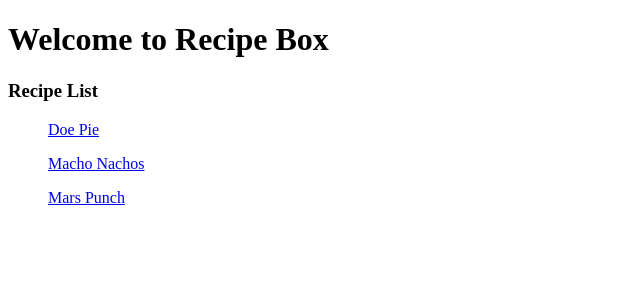
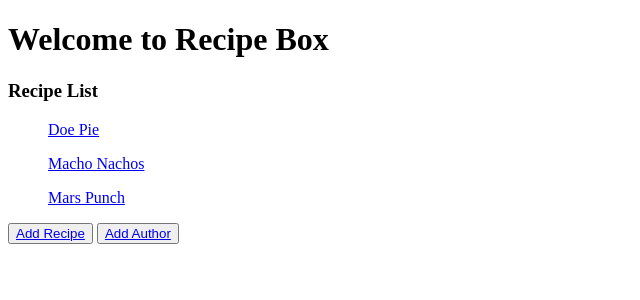
Before and after one commit to jcarr47362/recipeboxV1, a Django app: page / in a window 1280 px wide. Shown: the top 300 px of the page, without its empty margins (0-640 px from the left). Run offline with Django 3.2, Linux system fonts and the light colour scheme; data comes from the database, SQL or seed files in the repository.

Commit message:
created AddRecipe and AddAuthor buttons to index page

```diff
--- a/recipebox/urls.py
+++ b/recipebox/urls.py
@@ -20,7 +20,7 @@ from recipes.views import index_view, author_detail_view, recipe_detail_view, ad
 
 
 urlpatterns = [
-    path('', index_view),
+    path('', index_view, name="recipes"),
     path('author/<int:author_id>/', author_detail_view),
     path('recipe/<int:recipe_id>/', recipe_detail_view),
     path('addrecipe/', add_recipe),
--- a/recipes/views.py
+++ b/recipes/views.py
@@ -1,4 +1,4 @@
-from django.shortcuts import render
+from django.shortcuts import render, HttpResponseRedirect, reverse
 
 from recipes.models import Author, Recipe
 from .forms import AddAuthorForm, AddRecipeForm
@@ -28,5 +28,16 @@ def add_author(request):
 def add_recipe(request):
     if request.method == "POST":
         form = AddRecipeForm(request.POST)
+        if form.is_valid():
+            data = form.cleaned_data
+            Recipe.objects.create(
+                title=data.get('title'),
+                author=data.get('author'),
+                description=data.get('description'),
+                time_required=data.get('time_required'),
+                instructions=data.get('instructions')
+            )
+            return HttpResponseRedirect(reverse("recipes"))
+
     form = AddRecipeForm()
     return render(request, "add_recipe.html", {"recipe_form": form})
--- a/templates/index.html
+++ b/templates/index.html
@@ -20,5 +20,16 @@
 </ul>
 
 {% endfor %}
+
+
+<button type="button">
+<a href="/addrecipe/{{recipe_form}}">Add Recipe</a>
+</button>
+
+<button type="button">
+<a href="/addauthor/{{author_form}}">Add Author</a>
+</button>
+
+
 </body>
 </html>
```
